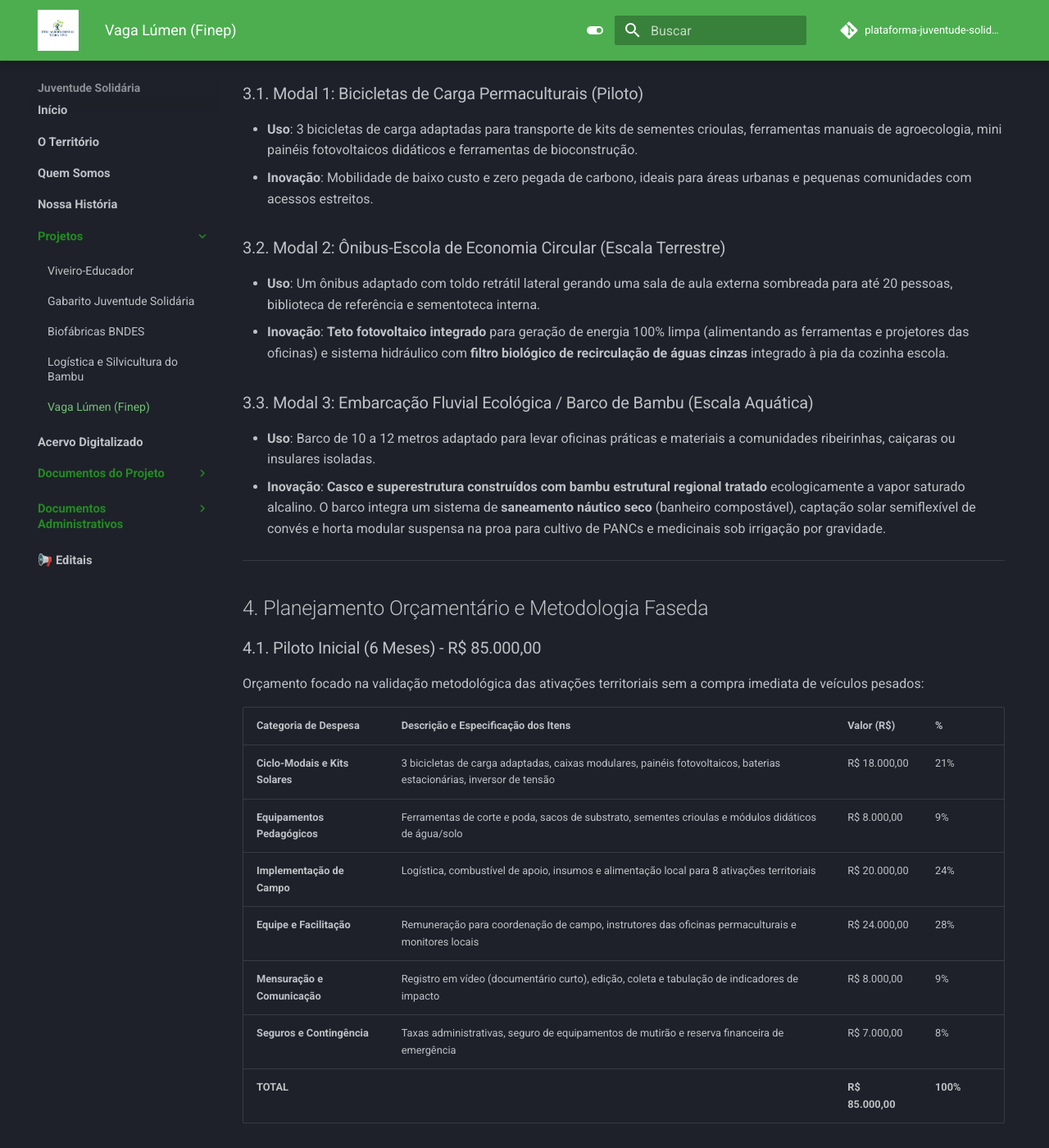
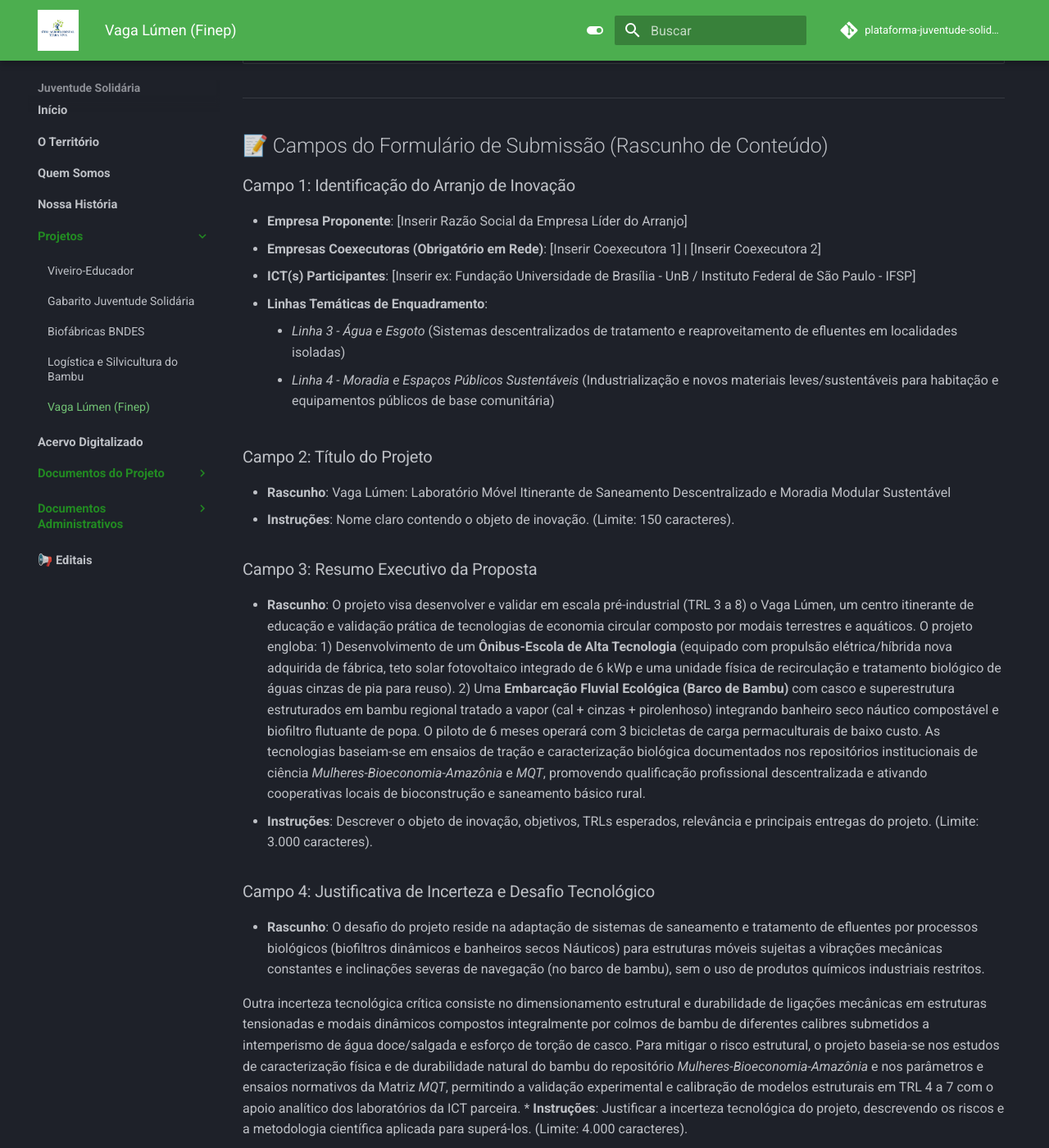
Before and after one commit to takwaratec/plataforma-juventude-solidaria-2026, an MkDocs documentation site: the page built from docs/editais/fundo-vaga-lumen-2026/proposta_vaga_lumen.md, in a window 1280 px wide and 1400 px high, scrolled down 1320 px. Shown: the whole window at 82% size. Built offline with MkDocs 1.6.1 and Material for MkDocs 9.7.7, drawn with Linux system fonts in a browser that asks for light colours; comment, search, counter and statistics services are not loaded; some of the changed text lies outside the part shown.

Commit message:
docs: readequa proposta Vaga Lúmen com regras do edital Finep, veículos novos e limites de caracteres

````diff
--- a/docs/editais/fundo-vaga-lumen-2026/proposta_vaga_lumen.md
+++ b/docs/editais/fundo-vaga-lumen-2026/proposta_vaga_lumen.md
@@ -1,90 +1,76 @@
-# 🚌 Projeto Vaga Lúmen: Aprendizagem Itinerante em Permacultura e Economia Circular
-**Proposta de Enquadramento Tecnológico e Operacional — ECOSALA MÓVEL**
+# 📋 Ficha de Submissão e Enquadramento: Seleção Pública Finep Mais Inovação Brasil
+**Rodada 2: Economia Circular e Cidades Sustentáveis — Subvenção Econômica**
+**Projeto Vaga Lúmen — Laboratório Itinerante ECOSALA MÓVEL**
 
 ---
 
-## 1. Justificativa e Escopo da Proposta
+## ⚡ Diretrizes de Submissão e Estrutura do Edital
 
-Esta proposta visa estruturar o **Projeto Vaga Lúmen** como um centro itinerante de educação e aplicação de tecnologias socioambientais apropriadas. A infraestrutura baseia-se em **veículos adaptados** que funcionam como laboratórios demonstrativos vivos nas comunidades por onde passam, promovendo capacitação prática e ativando economias solidárias locais.
+*   **Prazo de Inscrição**: Inscrições em **Fluxo Contínuo** (Edital válido por 24 meses a partir de fevereiro de 2026).
+*   **Limites de Financiamento (Subvenção FNDCT)**:
+    *   **Arranjo Simples** (Empresa Proponente + no mínimo 01 ICT parceira): **Mínimo de R$ 5.000.000,00** e **Máximo de R$ 20.000.000,00**.
+    *   **Arranjo em Rede** (Empresa Proponente + no mínimo 02 Coexecutoras + no mínimo 01 ICT parceira): **Mínimo de R$ 5.000.000,00** e **Máximo de R$ 30.000.000,00**.
+*   **Prazo de Execução**: Até **36 meses** (prorrogável justificadamente a critério da Finep).
+*   **Nível de Maturidade Tecnológica (TRL)**: Foco obrigatório em TRLs **3 a 7** (pesquisa de bancada até demonstração em ambiente operacional). Especificamente para a Linha 3 (Água e Esgoto) com foco em municípios menores de 50 mil habitantes (ou sistemas descentralizados isolados), o edital permite apoiar até o nível de **TRL 8** (sistema real completo e qualificado).
+*   **Regras de Governança e Pontuação**:
+    *   Aprovação na etapa de Análise de Mérito exige pontuação igual ou superior a **14 pontos**.
+    *   Eliminação automática caso obtenha nota 0 em: "Grau de Incerteza Tecnológica", "Abrangência" ou "Relevância do Tema Dentro das Prioridades do Setor".
+    *   Obrigatória a contratação real de serviços de consultoria técnica/pesquisa com a(s) ICT(s) envolvida(s) (mínimo de 5% do orçamento total do projeto no arranjo em rede).
 
-Para reduzir o risco operacional e demonstrar viabilidade imediata, o projeto divide-se em um **Piloto Inicial de 6 Meses** (baseado em bicicletas de carga adaptadas e kits portáteis) e uma **Escala Multimodal de CapEx** contemplando um **ônibus-escola elétrico/híbrido** e uma **embarcação fluvial ecológica (barco de bambu tratado)**.
+### 📊 Tabela de Contrapartida Financeira Obrigatória
+*(Percentual calculado sobre o valor total solicitado do projeto, baseado na receita bruta do último ano do grupo econômico da Empresa de Maior Porte participante)*:
+
+| Porte da Empresa Proponente / Coexecutora | Receita Operacional Bruta Anual | % Mínimo (Arranjo Simples) | % Mínimo (Arranjo em Rede) |
+|---|---|---|---|
+| **Micro / Pequeno Porte (EPP)** | Inferior a R$ 4.800.000,00 | **5,0%** | **5,0%** |
+| **Pequena Empresa** | De R$ 4.800.000,00 a R$ 16.000.000,00 | **10,0%** | **10,0%** |
+| **Média Empresa I** | De R$ 16.000.000,01 a R$ 90.000.000,00 | **30,0%** | **15,0%** |
+| **Média Empresa II** | De R$ 90.000.000,01 a R$ 300.000.000,00 | **40,0%** | **20,0%** |
+| **Grande Empresa** | Acima de R$ 300.000.000,01 | **50,0%** | **30,0%** |
 
 ---
 
-## 2. Enquadramento e Linha Temática (Finep / FNDCT - Economia Circular e Cidades Sustentáveis)
+## 📝 Campos do Formulário de Submissão (Rascunho de Conteúdo)
 
-A proposta se insere e atende diretamente às seguintes diretrizes técnicas da Seleção Pública de Subvenção Econômica à Inovação:
+### Campo 1: Identificação do Arranjo de Inovação
+*   **Empresa Proponente**: [Inserir Razão Social da Empresa Líder do Arranjo]
+*   **Empresas Coexecutoras (Obrigatório em Rede)**: [Inserir Coexecutora 1] | [Inserir Coexecutora 2]
+*   **ICT(s) Participantes**: [Inserir ex: Fundação Universidade de Brasília - UnB / Instituto Federal de São Paulo - IFSP]
+*   **Linhas Temáticas de Enquadramento**:
+    *   *Linha 3 - Água e Esgoto* (Sistemas descentralizados de tratamento e reaproveitamento de efluentes em localidades isoladas)
+    *   *Linha 4 - Moradia e Espaços Públicos Sustentáveis* (Industrialização e novos materiais leves/sustentáveis para habitação e equipamentos públicos de base comunitária)
 
-*   **Linha Temática 3 (Água e Esgoto)**: Através do desenvolvimento e validação em TRL 3 a 7 de **sistemas descentralizados de saneamento de menor porte** (filtros biológicos móveis, banheiros secos náuticos com desvio de urina e compostagem integrada em terra).
-*   **Linha Temática 4 (Moradia e Espaços Públicos Sustentáveis)**: Por meio do desenvolvimento de sistemas construtivos modulares leves e ecológicos à base de **bambu estrutural tratado**, toldos retráteis tensionados com encaixes rápidos e marcenaria modular leve aplicada a unidades móveis de utilidade pública (escolas e laboratórios itinerantes).
-*   **Base Teórica e Científica de Amparo**: O projeto incorpora os estudos técnicos, ensaios mecânicos e metodologias de transferência sociotécnica desenvolvidos nos repositórios integrados **Mulheres, Bioeconomia e Amazônia (Mulheres-Bioeconomia-Amazônia)** e na **Matriz de Qualificação Tecnológica e Fomento (MQT)**, servindo de base de defesa para o nível de maturidade tecnológica e mitigação de riscos biológicos na destinação de efluentes.
+### Campo 2: Título do Projeto
+*   **Rascunho**: Vaga Lúmen: Laboratório Móvel Itinerante de Saneamento Descentralizado e Moradia Modular Sustentável
+*   **Instruções**: Nome claro contendo o objeto de inovação. (Limite: 150 caracteres).
+
+### Campo 3: Resumo Executivo da Proposta
+*   **Rascunho**: O projeto visa desenvolver e validar em escala pré-industrial (TRL 3 a 8) o Vaga Lúmen, um centro itinerante de educação e validação prática de tecnologias de economia circular composto por modais terrestres e aquáticos. O projeto engloba: 1) Desenvolvimento de um **Ônibus-Escola de Alta Tecnologia** (equipado com propulsão elétrica/híbrida nova adquirida de fábrica, teto solar fotovoltaico integrado de 6 kWp e uma unidade física de recirculação e tratamento biológico de águas cinzas de pia para reuso). 2) Uma **Embarcação Fluvial Ecológica (Barco de Bambu)** com casco e superestrutura estruturados em bambu regional tratado a vapor (cal + cinzas + pirolenhoso) integrando banheiro seco náutico compostável e biofiltro flutuante de popa. O piloto de 6 meses operará com 3 bicicletas de carga permaculturais de baixo custo. As tecnologias baseiam-se em ensaios de tração e caracterização biológica documentados nos repositórios institucionais de ciência *Mulheres-Bioeconomia-Amazônia* e *MQT*, promovendo qualificação profissional descentralizada e ativando cooperativas locais de bioconstrução e saneamento básico rural.
+*   **Instruções**: Descrever o objeto de inovação, objetivos, TRLs esperados, relevância e principais entregas do projeto. (Limite: 3.000 caracteres).
+
+### Campo 4: Justificativa de Incerteza e Desafio Tecnológico
+*   **Rascunho**: O desafio do projeto reside na adaptação de sistemas de saneamento e tratamento de efluentes por processos biológicos (biofiltros dinâmicos e banheiros secos Náuticos) para estruturas móveis sujeitas a vibrações mecânicas constantes e inclinações severas de navegação (no barco de bambu), sem o uso de produtos químicos industriais restritos.
+
+  Outra incerteza tecnológica crítica consiste no dimensionamento estrutural e durabilidade de ligações mecânicas em estruturas tensionadas e modais dinâmicos compostos integralmente por colmos de bambu de diferentes calibres submetidos a intemperismo de água doce/salgada e esforço de torção de casco. Para mitigar o risco estrutural, o projeto baseia-se nos estudos de caracterização física e de durabilidade natural do bambu do repositório *Mulheres-Bioeconomia-Amazônia* e nos parâmetros e ensaios normativos da Matriz *MQT*, permitindo a validação experimental e calibração de modelos estruturais em TRL 4 a 7 com o apoio analítico dos laboratórios da ICT parceira.
+*   **Instruções**: Justificar a incerteza tecnológica do projeto, descrevendo os riscos e a metodologia científica aplicada para superá-los. (Limite: 4.000 caracteres).
 
 ---
 
-## 3. Os Modais e Inovações Tecnológicas do Projeto
+## 💰 Detalhamento de Itens Orçamentários e CapEx (36 Meses)
+*(Orçamento estruturado com foco em veículos novos adquiridos diretamente de fábrica, sistemas solares e infraestrutura de ponta)*:
 
-```
-               ┌────────────────────────────────────────────────────────┐
-               │              PROJETO VAGA LÚMEN (MODAIS)               │
-               └───────────────────────────┬────────────────────────────┘
-                                           │
-         ┌─────────────────────────────────┼────────────────────────────────┐
-         ▼                                 ▼                                ▼
-┌──────────────────┐             ┌──────────────────┐             ┌──────────────────┐
-│   Ciclo-Modais   │             │   Ônibus-Escola  │             │  Barco de Bambu  │
-│ (Bikes de Carga) │             │ (Elétrico/Híbr)  │             │  (Tratado MPTDF) │
-└──────────────────┘             └──────────────────┘             └──────────────────┘
-```
+| Item / Categoria | Especificação Técnica do Ativo / Serviço | Origem / Fornecedor | Custo Estimado (R$) |
+|---|---|---|---|
+| **Chassis e Ônibus Novo** | Chassis de ônibus elétrico ou híbrido novo de fábrica, equipado com pack de baterias LiFePO4 para tração e climatização inteligente | Montadora Nacional | R$ 1.200.000,00 |
+| **Adaptação Construtiva e Marcenaria** | Adaptação interna do ônibus para sala multimídia, revestimentos acústicos ecológicos, marcenaria modular em painéis de bambu | Fábrica especializada | R$ 250.000,00 |
+| **Embarcação Fluvial (Barco)** | Casco náutico homologado de 12 metros, adaptado com superestrutura de bambu tratado e propulsão elétrica híbrida nova | Estaleiro Naval | R$ 450.000,00 |
+| **Saneamento Náutico Móvel** | Módulos de banheiro seco com separação de urina, biofiltros flutuantes e dessalinizador náutico por gravidade | Indústria Especializada | R$ 90.000,00 |
+| **Microgeração Fotovoltaica** | Sistema solar fotovoltaico de convés (placas solares semiflexíveis 6 kWp, inversores híbridos de onda senoidal pura e banco de baterias) | Distribuidor Fotovoltaico | R$ 180.000,00 |
+| **Ciclo-Permacultura (Piloto)** | 03 Bicicletas cargueiras elétricas novas com baú pedagógico integrado e ferramentas | Indústria Nacional | R$ 36.000,00 |
+| **Pesquisa e Serviços de ICT** | Ensaios de tração mecânica de bambu, análises de qualidade de água e consultoria acadêmica (UnB/IFSP) | ICTs Parceiras | R$ 350.000,00 |
+| **Equipe Técnica e Engenharia** | Remuneração de engenheiros estruturais, biólogos especialistas em efluentes e facilitadores de mutirão | Equipe de Execução | R$ 850.000,00 |
+| **Logística e Materiais de Mutirão** | Insumos de bioconstrução nos territórios, sementes crioulas para sementotecas e logística de colheita regional | Fornecedores Locais | R$ 320.000,00 |
+| **TAXA ADMINISTRATIVA E SEGUROS**| Seguros de responsabilidade civil náutica e terrestre, taxas regulatórias e de propriedade intelectual | Corretora / Órgãos Reguladores | R$ 150.000,00 |
+| **TOTAL ORÇADO** | | | **R$ 3.926.000,00** |
 
-### 3.1. Modal 1: Bicicletas de Carga Permaculturais (Piloto)
-*   **Uso**: 3 bicicletas de carga adaptadas para transporte de kits de sementes crioulas, ferramentas manuais de agroecologia, mini painéis fotovoltaicos didáticos e ferramentas de bioconstrução.
-*   **Inovação**: Mobilidade de baixo custo e zero pegada de carbono, ideais para áreas urbanas e pequenas comunidades com acessos estreitos.
-
-### 3.2. Modal 2: Ônibus-Escola de Economia Circular (Escala Terrestre)
-*   **Uso**: Um ônibus adaptado com toldo retrátil lateral gerando uma sala de aula externa sombreada para até 20 pessoas, biblioteca de referência e sementoteca interna.
-*   **Inovação**: **Teto fotovoltaico integrado** para geração de energia 100% limpa (alimentando as ferramentas e projetores das oficinas) e sistema hidráulico com **filtro biológico de recirculação de águas cinzas** integrado à pia da cozinha escola.
-
-### 3.3. Modal 3: Embarcação Fluvial Ecológica / Barco de Bambu (Escala Aquática)
-*   **Uso**: Barco de 10 a 12 metros adaptado para levar oficinas práticas e materiais a comunidades ribeirinhas, caiçaras ou insulares isoladas.
-*   **Inovação**: **Casco e superestrutura construídos com bambu estrutural regional tratado** ecologicamente a vapor saturado alcalino. O barco integra um sistema de **saneamento náutico seco** (banheiro compostável), captação solar semiflexível de convés e horta modular suspensa na proa para cultivo de PANCs e medicinais sob irrigação por gravidade.
-
----
-
-## 4. Planejamento Orçamentário e Metodologia Faseda
-
-### 4.1. Piloto Inicial (6 Meses) - R$ 85.000,00
-Orçamento focado na validação metodológica das ativações territoriais sem a compra imediata de veículos pesados:
-
-| Categoria de Despesa | Descrição e Especificação dos Itens | Valor (R$) | % |
-|---|---|---|---|
-| **Ciclo-Modais e Kits Solares** | 3 bicicletas de carga adaptadas, caixas modulares, painéis fotovoltaicos, baterias estacionárias, inversor de tensão | R$ 18.000,00 | 21% |
-| **Equipamentos Pedagógicos** | Ferramentas de corte e poda, sacos de substrato, sementes crioulas e módulos didáticos de água/solo | R$ 8.000,00 | 9% |
-| **Implementação de Campo** | Logística, combustível de apoio, insumos e alimentação local para 8 ativações territoriais | R$ 20.000,00 | 24% |
-| **Equipe e Facilitação** | Remuneração para coordenação de campo, instrutores das oficinas permaculturais e monitores locais | R$ 24.000,00 | 28% |
-| **Mensuração e Comunicação** | Registro em vídeo (documentário curto), edição, coleta e tabulação de indicadores de impacto | R$ 8.000,00 | 9% |
-| **Seguros e Contingência** | Taxas administrativas, seguro de equipamentos de mutirão e reserva financeira de emergência | R$ 7.000,00 | 8% |
-| **TOTAL** | | **R$ 85.000,00** | **100%** |
-
-### 4.2. Escala de CapEx (Adição dos Veículos) - R$ 250.000,00
-
-| Ativo Construtivo | Especificação / Escopo | Investimento Estimado | Vida Útil Contábil |
-|---|---|---|---|
-| **Ônibus Usado** | Aquisição, revisão mecânica completa, documentação e licença de trânsito | R$ 65.000,00 | 10 anos |
-| **Adaptação do Ônibus** | Marcenaria modular, instalação de toldo lateral, armários para sementoteca e mobiliário leve | R$ 25.000,00 | 5 anos |
-| **Barco de 10-12m (Bambu)** | Aquisição do casco/revisão náutica e estruturação com bambu tratado | R$ 75.000,00 | 10 anos |
-| **Adaptação do Barco** | Banheiro seco náutico, filtro biológico flutuante, reservatórios de gravidade | R$ 20.000,00 | 5 anos |
-| **Reboque Fechado** | Transporte de carga pedagógica de apoio para ativações terrestres | R$ 12.000,00 | 10 anos |
-| **Kit Ciclo-Permacultura** | 3 bicicletas de carga adaptadas com caixas e baús pedagógicos | R$ 18.000,00 | 5 anos |
-| **Sistemas Fotovoltaicos** | Painéis solares fotovoltaicos, inversores híbridos, controladores e baterias estacionárias | R$ 35.000,00 | 10 anos |
-| **TOTAL CAPEX** | | **R$ 250.000,00** | |
-
----
-
-## 5. Matriz de Impacto e Métricas de Validação
-
-Os resultados das ativações territoriais do projeto serão tabulados de forma rigorosa, fornecendo indicadores quantitativos e qualitativos de impacto socioambiental:
-
-1.  **Indicadores de Energia**: Quilowatts-hora (kWh) limpos gerados pelos sistemas solares das unidades móveis e horas de uso de combustíveis fósseis evitadas nas oficinas.
-2.  **Indicadores de Saneamento**: Litros de águas cinzas devidamente purificados pelo biofiltro de recirculação do ônibus e caixas flutuantes de macrófitas na popa da embarcação.
-3.  **Indicadores de Manejo e Alimento**: Área total de agroflorestas implantada em mutirão nas paradas do projeto e número de touceiras de bambu mapeadas e catalogadas para manejo comunitário sustentável.
-4.  **Indicadores Sociais**: Total de jovens e moradores locais qualificados nas oficinas práticas e catalogação de sementes distribuídas através da rede de sementotecas itinerantes.
+*Nota: Para atingir o limite mínimo exigido pelo edital Finep Mais Inovação de R$ 5.000.000,00 para submissão direta, a proponente deverá prever a replicação das unidades móveis (ex: 02 ônibus-escola elétricos ou 02 embarcações) para cobrir mais territórios de atendimento nas bacias hidrográficas nacionais, ou incorporar custos de P&D associados.*
````
